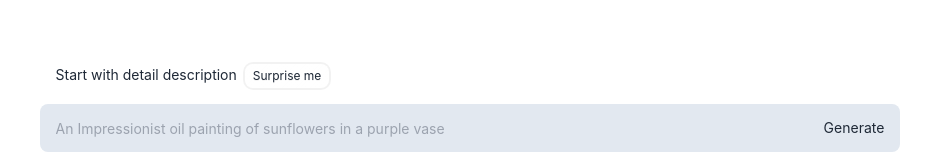
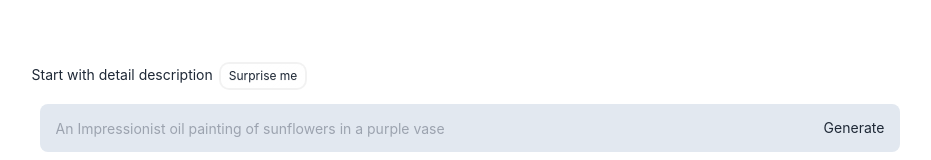
Before and after one commit to FatwaArya/image-generation, a Next.js app: page / in a window 1280 px wide. Shown: the top 160 px of the page, without its empty margins (170-1101 px from the left). Built offline with nearby package versions, Linux system fonts and the light colour scheme.

Commit message:
minor fix

```diff
--- a/pages/index.tsx
+++ b/pages/index.tsx
@@ -20,7 +20,7 @@ export default function Page() {
         <title>Image Generation Powered by DALL-E</title>
       </Head>
       <div className="pt-16">
-        <div className="flex justify-center mb-4 sm:justify-around sm:-ml-3 md:-ml-6 lg:-ml-8">
+        <div className="flex justify-center mb-4 sm:justify-around sm:-ml-3 md:-ml-6 lg:-ml-16">
           <div className="text-sm sm:text-md">
             Start with detail description
             <button className="btn btn-xs glass mx-2 text-bold hover:bg-sky-700 hover:text-white">
```
